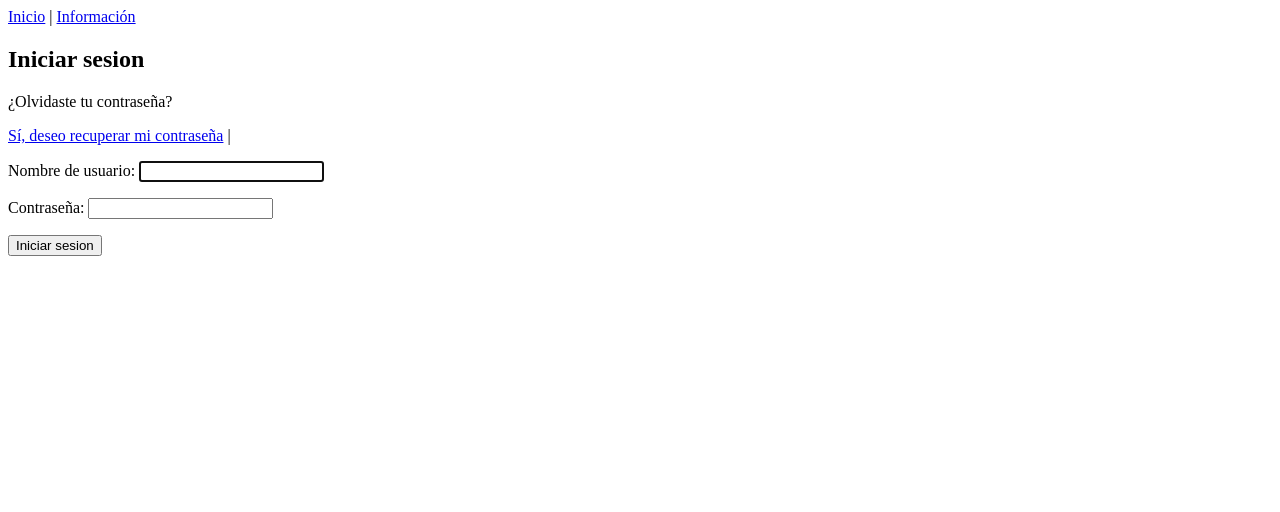
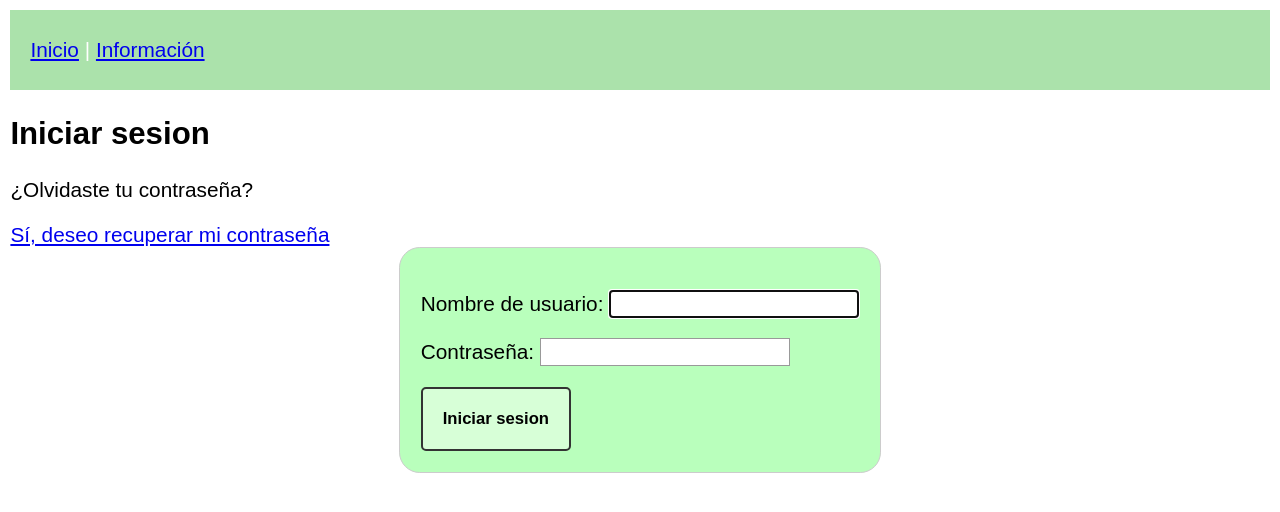
Before and after one commit to fedeMorlan/IS2_2022, a Django app: page /accounts/login/ in a window 1280 px wide. Shown: the top 512 px of the page. Run offline with Django 4.2, Linux system fonts and the light colour scheme.

Commit message:
estilo formularios

```diff
--- /dev/null
+++ b/static/css/styles.css
@@ -0,0 +1,93 @@
+h1 {
+    margin-top: 0;
+}
+
+ul {
+    margin: 0;
+    padding: 0;
+    list-style: none;
+}
+
+body {
+    font  : 1.3rem sans-serif;
+    padding : 0.5em;
+    margin  : 0;
+}
+
+header, footer {
+    background-color: rgb(171, 226, 171);
+    color: white;
+    line-height: 80px;
+    padding: 0 20px;
+  }
+
+form {
+    margin: 0 auto;
+    width: fit-content;
+    padding: 1em;
+    border: 1px solid rgb(204, 204, 204);
+    border-radius: 1em;
+    background-color: rgb(185, 255, 188);
+}
+
+div+div {
+    margin-top: 1em;
+}
+
+label span {
+    display: inline-block;
+    width: 120px;
+    text-align: right;
+}
+
+input, textarea {
+    font: 1em sans-serif;
+    width: 250px;
+    box-sizing: border-box;
+    border: 1px solid #999;
+}
+
+input[type=checkbox], input[type=radio] {
+    width: auto;
+    border: none;
+}
+
+input:focus, textarea:focus {
+    border-color: #000;
+}
+
+textarea {
+    vertical-align: top;
+    height: 5em;
+    resize: vertical;
+}
+
+button {
+    padding      : 1.2em;
+    font         : bold .8em sans-serif;
+    border       : 2px solid #333;
+    border-radius: 5px;
+    background   : rgb(215, 255, 215);
+    cursor       : pointer;
+}
+
+
+button:hover,
+button:focus {
+    outline     : none;
+    background  : rgb(0, 137, 36);
+    color       : #FFF;
+}
+
+
+fieldset {
+    width: 250px;
+    box-sizing: border-box;
+    margin-left: 136px;
+    border: 1px solid #999;
+}
+
+
+label {
+  position: relative;
+}
--- a/templates/base.html
+++ b/templates/base.html
@@ -1,7 +1,9 @@
 <!DOCTYPE html>
+{% load static %}
 <html>
     <head>
     <meta charset="utf-8">
+    <link rel="stylesheet" href="{% static 'css/styles.css' %}">
     <title>{% block title %}Django Auth Tutorial{% endblock %}</title>
     </head>
     <header>
--- a/templates/home.html
+++ b/templates/home.html
@@ -4,7 +4,7 @@
 {% block title %}Home{% endblock %}
 
 {% block content %}
-<h1>Homepage</h1>
+<h1>VacunAssist</h1>
 
 {% if user.is_authenticated %}
   Bienvenido {{ user.username }}!
--- a/templates/registration/login.html
+++ b/templates/registration/login.html
@@ -6,7 +6,7 @@
 {% block content %}
 <h2>Iniciar sesion</h2>
 <p> ¿Olvidaste tu contraseña? </p>
-<a href="../password_reset/">Sí, deseo recuperar mi contraseña</a> |
+<a href="../password_reset/">Sí, deseo recuperar mi contraseña</a>
 <form method="post">
   {% csrf_token %}
   {{ form.as_p }}
--- a/vacunassist/settings.py
+++ b/vacunassist/settings.py
@@ -9,7 +9,7 @@ https://docs.djangoproject.com/en/4.0/topics/settings/
 For the full list of settings and their values, see
 https://docs.djangoproject.com/en/4.0/ref/settings/
 """
-
+import os
 from pathlib import Path
 
 # Build paths inside the project like this: BASE_DIR / 'subdir'.
@@ -119,6 +119,10 @@ USE_TZ = True
 
 STATIC_URL = 'static/'
 
+STATICFILES_DIRS = [
+    os.path.join(BASE_DIR, 'static'),
+]
+
 # Default primary key field type
 # https://docs.djangoproject.com/en/4.0/ref/settings/#default-auto-field
 
```
Also changed, not shown: db.sqlite3.
